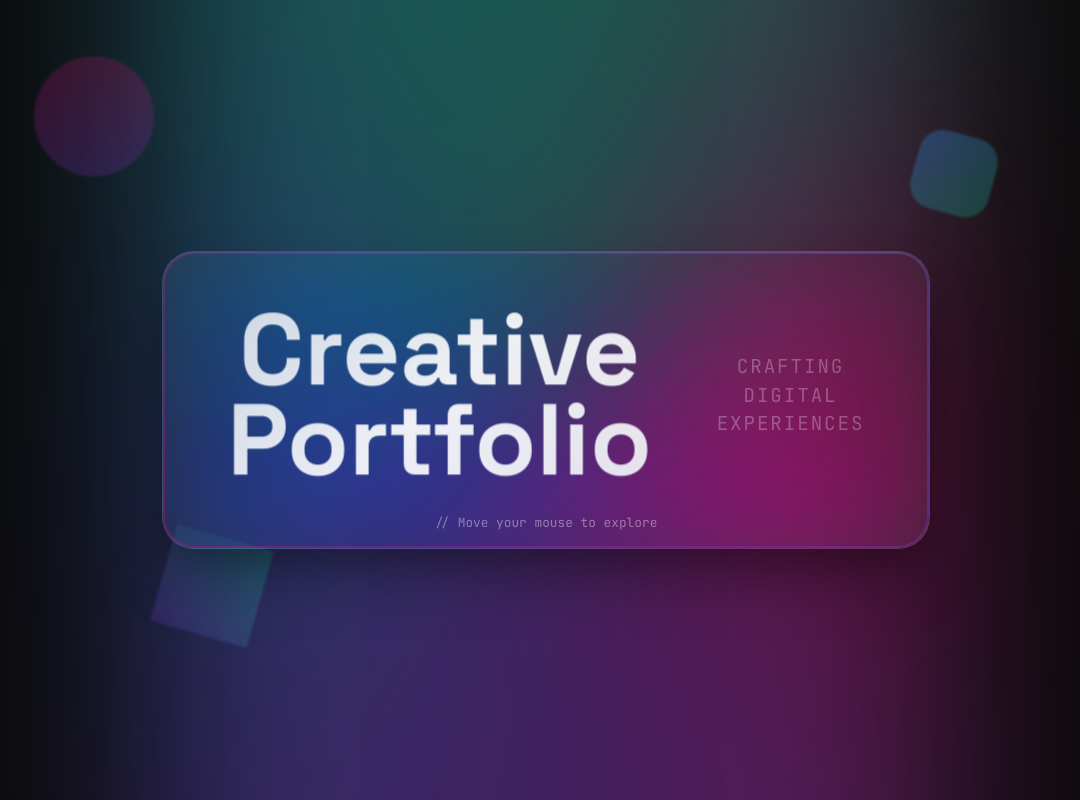
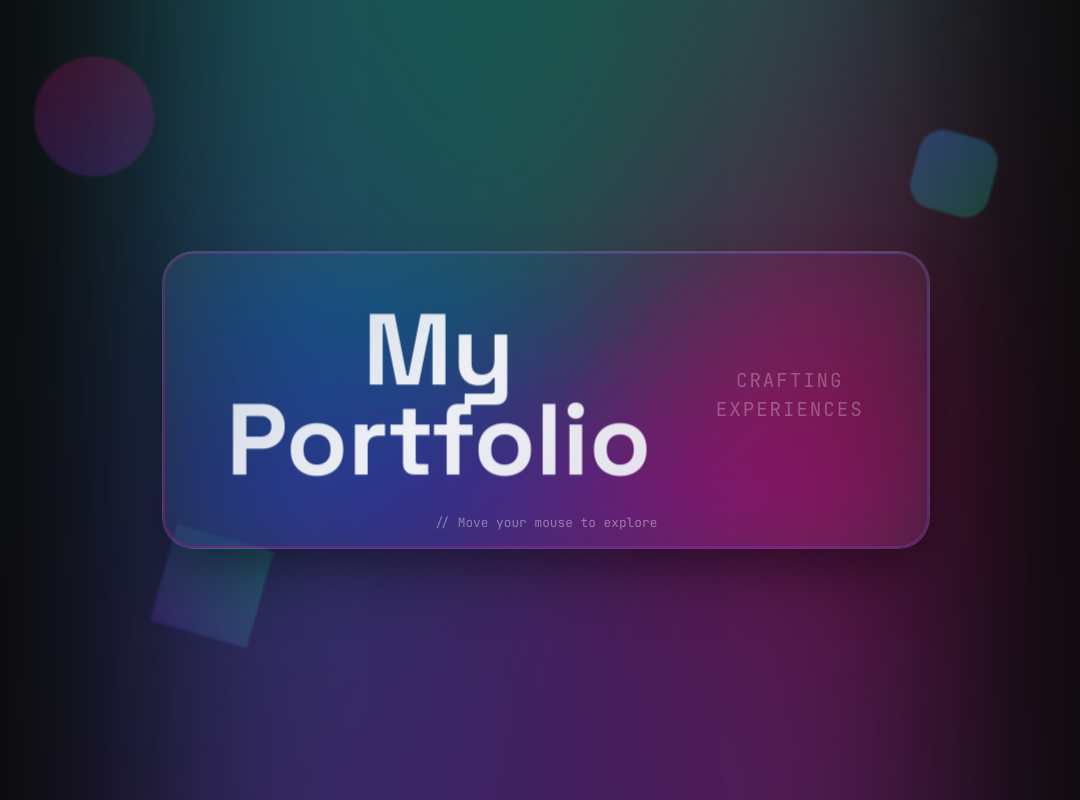
Before and after one commit to LRhd-V/hannah, a plain HTML site: page index.html in a window 1280 px wide. Shown: the top 800 px of the page, without its empty margins (94-1174 px from the left). Drawn offline with nearby package versions, Linux system fonts and the light colour scheme.

Commit message:
Update index.html

```diff
--- a/index.html
+++ b/index.html
@@ -369,14 +369,14 @@
         // Main content data
         const phrases = [
             "Personal Development",
-            "Creative Portfolio",
-            "Digital Innovation"
+            "My Portfolio",
+            "Hannah Sheene T. Bartido"
         ];
 
         const subtitles = [
             "Growing beyond limits",
-            "Crafting digital experiences",
-            "Building the future"
+            "Crafting experiences",
+            "11-STEM"
         ];
 
         let currentIndex = 0;
```
